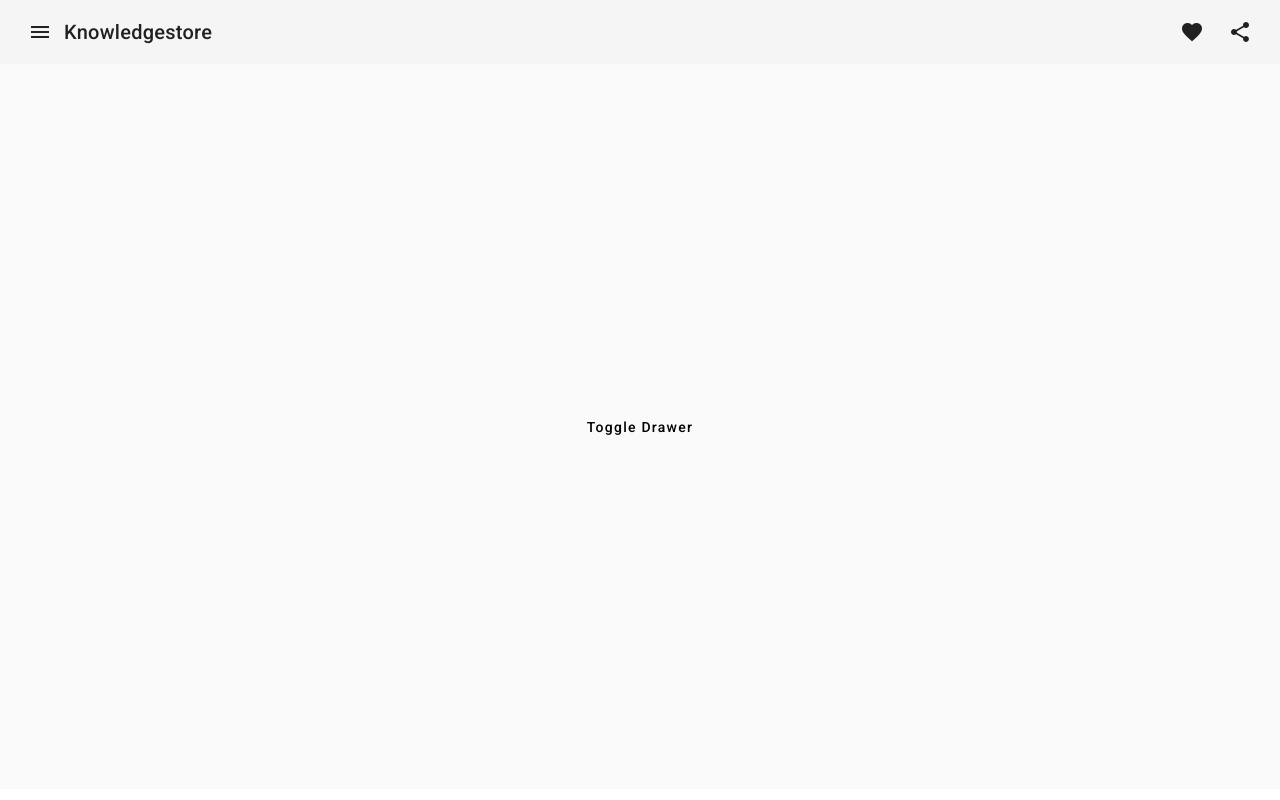
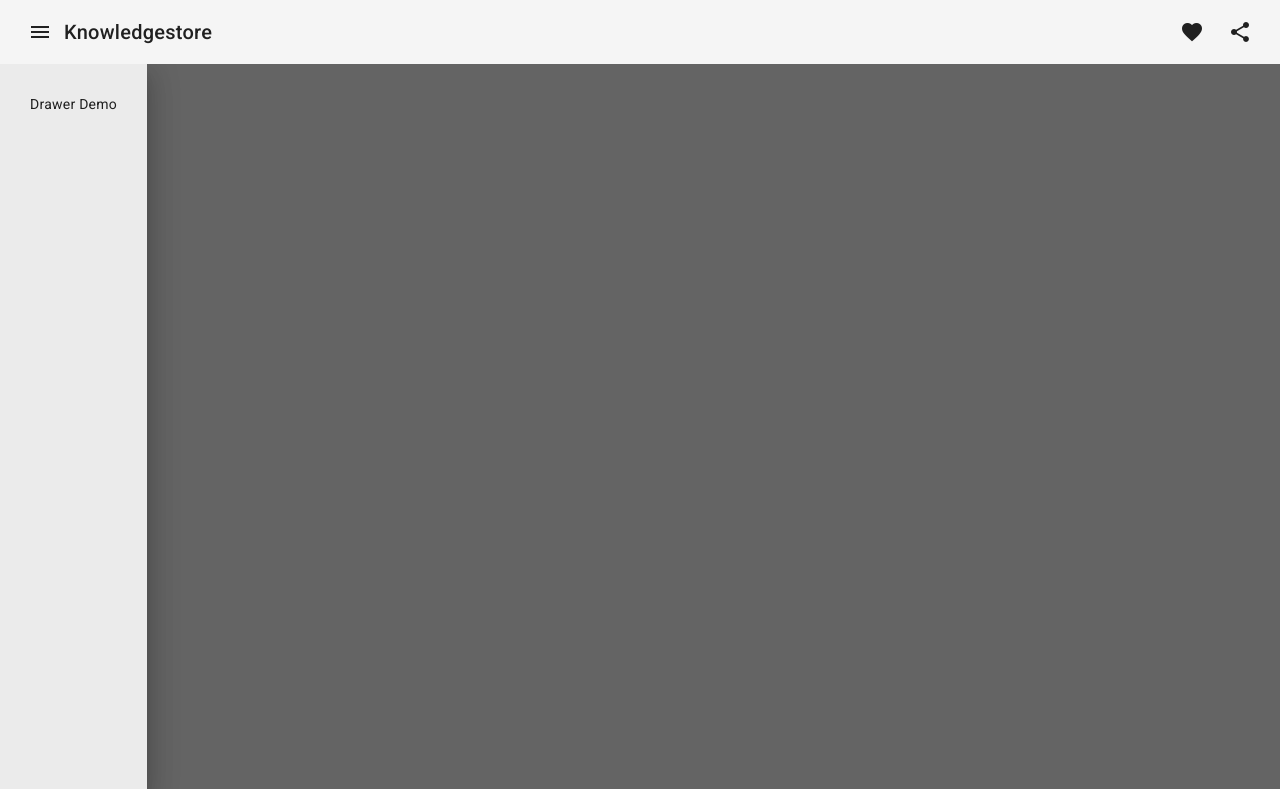
Before and after one commit to Petro-64/knowledgedepot-angular-clone, an Angular app: page / in a window 1280 px wide. Built offline with nearby package versions, Linux system fonts and the light colour scheme.

Commit message:
Drawer-step-2

```diff
--- a/src/app/components/sidenav/sidenav.component.css
+++ b/src/app/components/sidenav/sidenav.component.css
@@ -10,5 +10,5 @@
 }
 .my-drawer {
     padding: 30px;
-    background-color: burlywood;
+    background-color: rgb(235, 235, 235);
 }
--- a/src/app/components/sidenav/sidenav.component.html
+++ b/src/app/components/sidenav/sidenav.component.html
@@ -1,12 +1,11 @@
 <mat-drawer-container class="my-container">
     <mat-drawer #drawer class="my-drawer" mode="over" position="start">
          Drawer Demo
+
     </mat-drawer>
     <mat-drawer-content>
       <div class="my-drawer-content">
-        <button type="button" mat-button (click)="drawer.toggle()">
-          Toggle Drawer
-        </button>
+
       </div>
     </mat-drawer-content>
   </mat-drawer-container>
--- a/src/app/components/sidenav/sidenav.component.ts
+++ b/src/app/components/sidenav/sidenav.component.ts
@@ -8,10 +8,15 @@ import { MatDrawer } from '@angular/material/sidenav';
   styleUrls: ['./sidenav.component.css']
 })
 export class SidenavComponent implements OnInit  {
-  //@ViewChild('drawer') public drawer: MatDrawer;
+  @ViewChild('drawer', { static: true }) public drawer!: MatDrawer;
+
+  constructor(private sideNavService: SidenavService) {
+  }
 
   ngOnInit() {
-
+    this.sideNavService.sideNavToggleSubject.subscribe(()=> {
+      this.drawer.toggle();
+    });
    }
 
 }
--- a/src/app/services/sidenav.service.ts
+++ b/src/app/services/sidenav.service.ts
@@ -10,7 +10,6 @@ export class SidenavService {
   constructor() { }
 
   public toggle() {
-    console.log("toggle");
     return this.sideNavToggleSubject.next(null);
   }
 }
```
